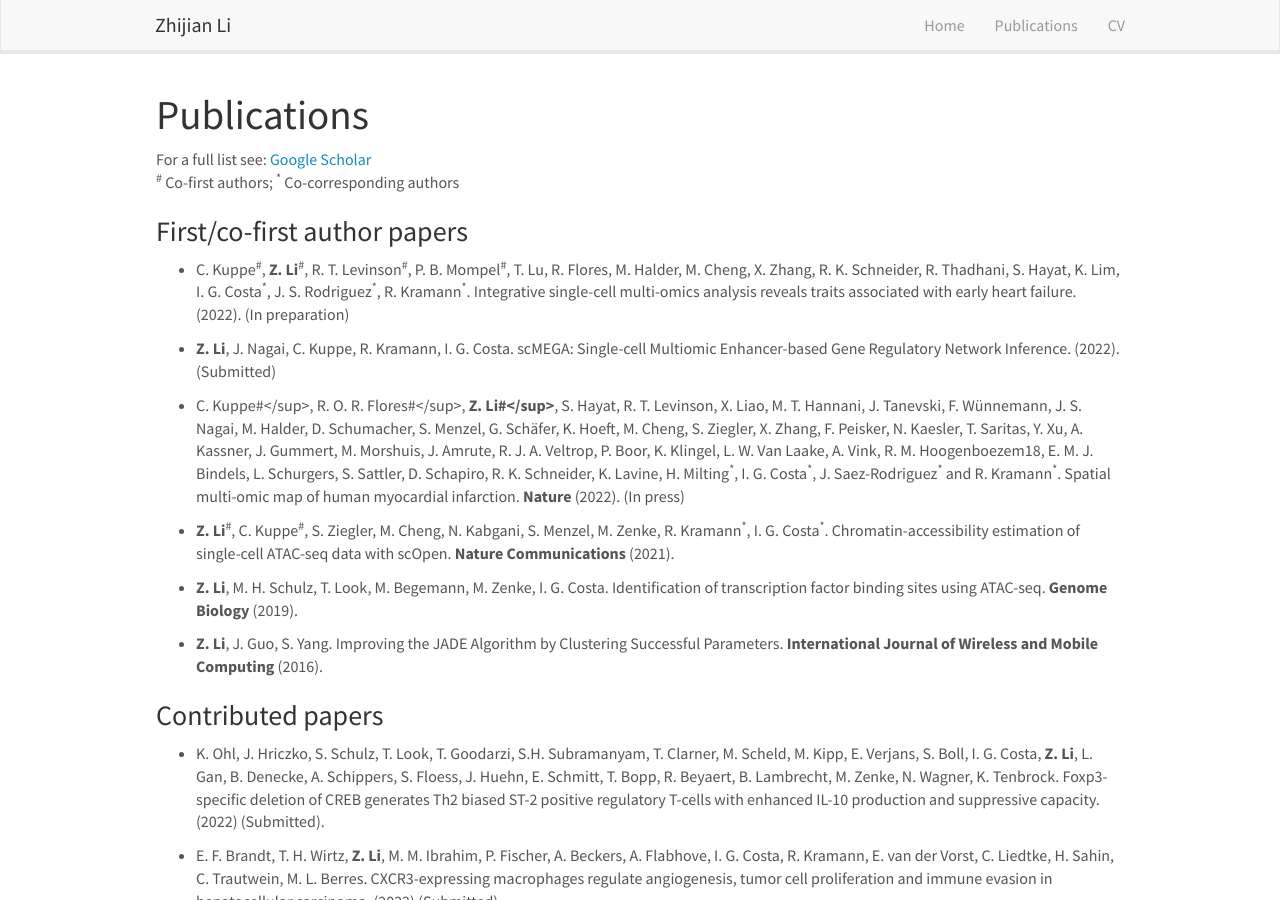
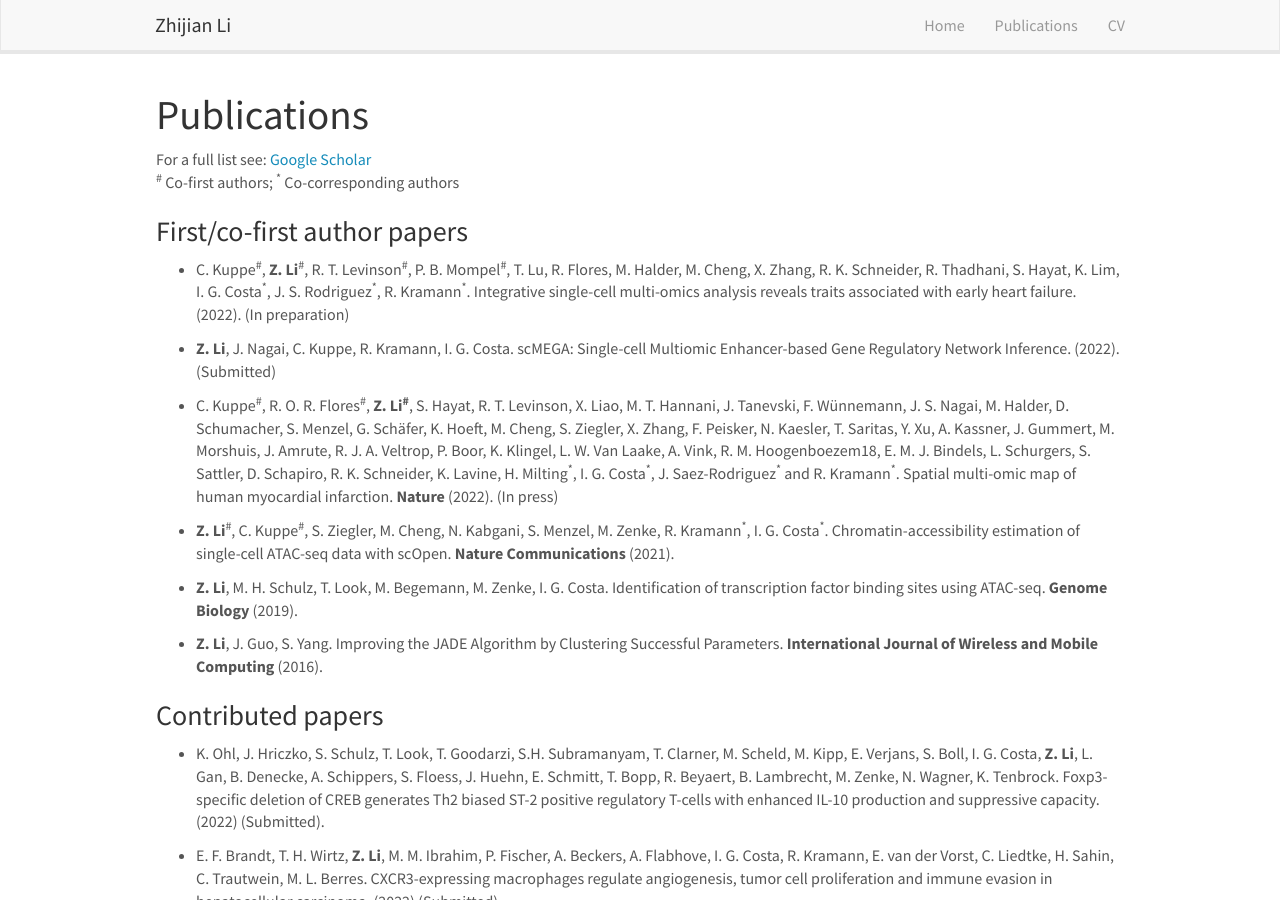
Before and after one commit to lzj1769/lzj1769.github.io, a Jekyll site: the page built from _pages/publications.md, in a window 1280 px wide and 900 px high. Built offline with Jekyll 4.4.1, drawn with Linux system fonts in a browser that asks for light colours; nearby versions of some CDN libraries.

Commit message:
update pub

```diff
--- a/_pages/publications.md
+++ b/_pages/publications.md
@@ -17,7 +17,7 @@ Integrative single-cell multi-omics analysis reveals traits associated with earl
 
 * **Z. Li**, J. Nagai, C. Kuppe, R. Kramann, I. G. Costa. scMEGA: Single-cell Multiomic Enhancer-based Gene Regulatory Network Inference. (2022). (Submitted)
 
-* C. Kuppe\#</sup>, R. O. R. Flores\#</sup>, **Z. Li\#</sup>**, S. Hayat, R. T. Levinson, X. Liao, M. T. Hannani, J. Tanevski, F. Wünnemann, J. S. Nagai, M. Halder, D. Schumacher, S. Menzel, G. Schäfer, K. Hoeft, M. Cheng, S. Ziegler, X. Zhang, F. Peisker, N. Kaesler, T. Saritas, Y. Xu, A. Kassner, J. Gummert, M. Morshuis, J. Amrute, R. J. A. Veltrop, P. Boor, K. Klingel, L. W. Van Laake, A. Vink, R. M. Hoogenboezem18, E. M. J. Bindels, L. Schurgers, S. Sattler, D. Schapiro, R. K. Schneider, K. Lavine, H. Milting<sup>\*</sup>, I. G. Costa<sup>\*</sup>, J. Saez-Rodriguez<sup>\*</sup> and R. Kramann<sup>\*</sup>. Spatial multi-omic map of human myocardial infarction. **Nature** (2022). (In press)
+* C. Kuppe<sup>\#</sup>, R. O. R. Flores<sup>\#</sup>, **Z. Li<sup>\#</sup>**, S. Hayat, R. T. Levinson, X. Liao, M. T. Hannani, J. Tanevski, F. Wünnemann, J. S. Nagai, M. Halder, D. Schumacher, S. Menzel, G. Schäfer, K. Hoeft, M. Cheng, S. Ziegler, X. Zhang, F. Peisker, N. Kaesler, T. Saritas, Y. Xu, A. Kassner, J. Gummert, M. Morshuis, J. Amrute, R. J. A. Veltrop, P. Boor, K. Klingel, L. W. Van Laake, A. Vink, R. M. Hoogenboezem18, E. M. J. Bindels, L. Schurgers, S. Sattler, D. Schapiro, R. K. Schneider, K. Lavine, H. Milting<sup>\*</sup>, I. G. Costa<sup>\*</sup>, J. Saez-Rodriguez<sup>\*</sup> and R. Kramann<sup>\*</sup>. Spatial multi-omic map of human myocardial infarction. **Nature** (2022). (In press)
 
 * **Z. Li**<sup>\#</sup>, C. Kuppe<sup>\#</sup>, S. Ziegler, M. Cheng, N. Kabgani, S. Menzel, M. Zenke, R. Kramann<sup>\*</sup>, I. G. Costa<sup>\*</sup>. Chromatin-accessibility estimation of single-cell ATAC-seq data with scOpen. **Nature Communications** (2021).
 
```
